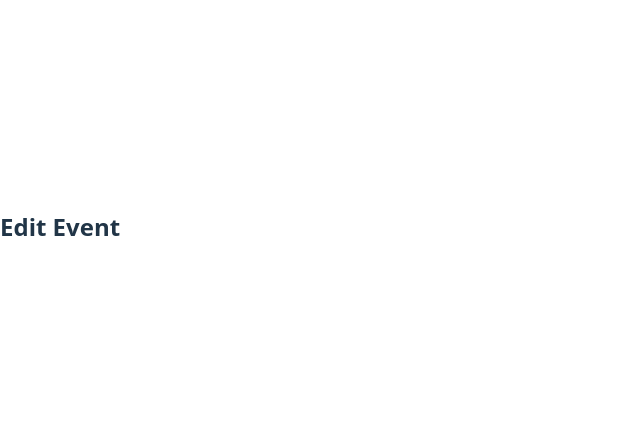
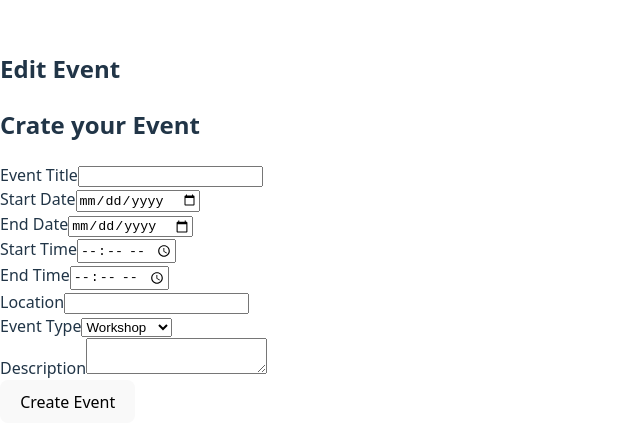
Before and after one commit to Afnan112/react-event-planner-frontend, a React (Vite) app: page /events/1/edit in a window 1280 px wide. Shown: the part 173-620 px from the top of the page, without its empty margins (0-640 px from the left). Built offline with nearby package versions, Linux system fonts and the light colour scheme; no server answers.

Commit message:
Add EventEdit page, also edit event api call

```diff
--- a/src/pages/EventEdit.jsx
+++ b/src/pages/EventEdit.jsx
@@ -1,9 +1,57 @@
 import React from 'react'
+import axios from 'axios'
+import { useParams, useNavigate } from 'react-router'
+import { useState, useEffect } from 'react'
+
+import EventForm from '../components/EventForm/EventForm'
+
 
 function EventEdit() {
+
+    const [formInputs, setFormInputs] = useState({
+            title: '',
+            start_date: '',
+            end_date: '',
+            start_time: '',
+            end_time: '',
+            location: '',
+            event_type: '',
+            description: ''
+        })
+        const { id } = useParams()
+        const navigate = useNavigate()
+
+        async function getCurrentEventData() {
+            const response = await axios.get(`http://127.0.0.1:8000/api/events/${id}/`)
+            console.log(response.data)
+            setFormInputs(response.data)
+        }
+        useEffect(() => {
+            getCurrentEventData()
+        },[])
+
+        async function handleSubmit(event) {
+            event.preventDefault()
+            const response = await axios.patch(`http://127.0.0.1:8000/api/events/${id}/`, formInputs)
+            console.log(response.data)
+            navigate(`/events/${id}`)
+        }
+        function handleChange(event){
+            // console.log(event.target.name)
+            // console.log(event.target.value)
+            const currentData = {...formInputs}
+            currentData[event.target.name] = event.target.value
+            setFormInputs(currentData)
+        }
   return (
     <div>
         <h2>Edit Event </h2>
+        <EventForm
+        formInputs={formInputs}
+        setFormInputs={setFormInputs}
+        handleSubmit={handleSubmit}
+        handleChange={handleChange}
+        />
     </div>
   )
 }
```
